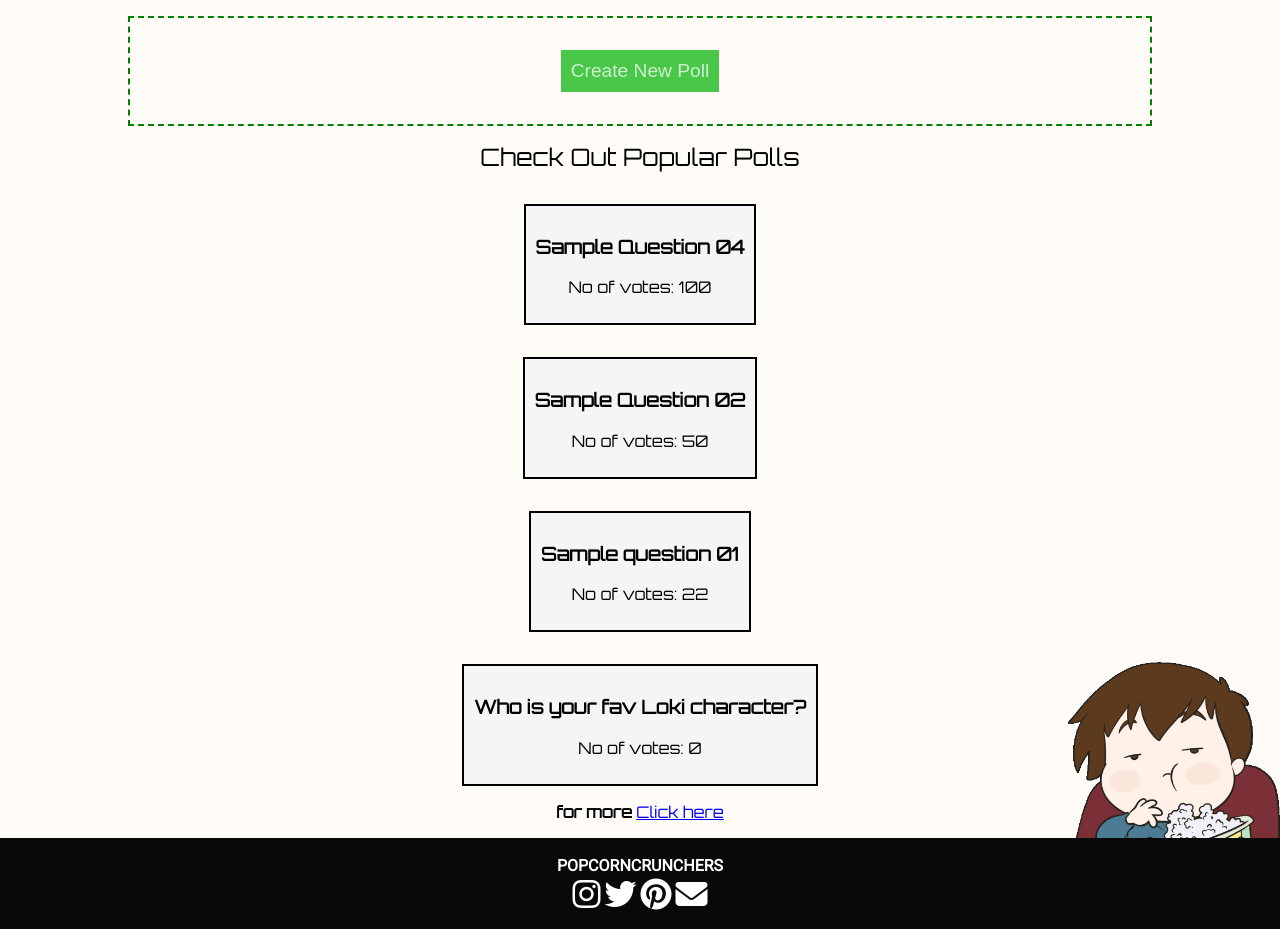
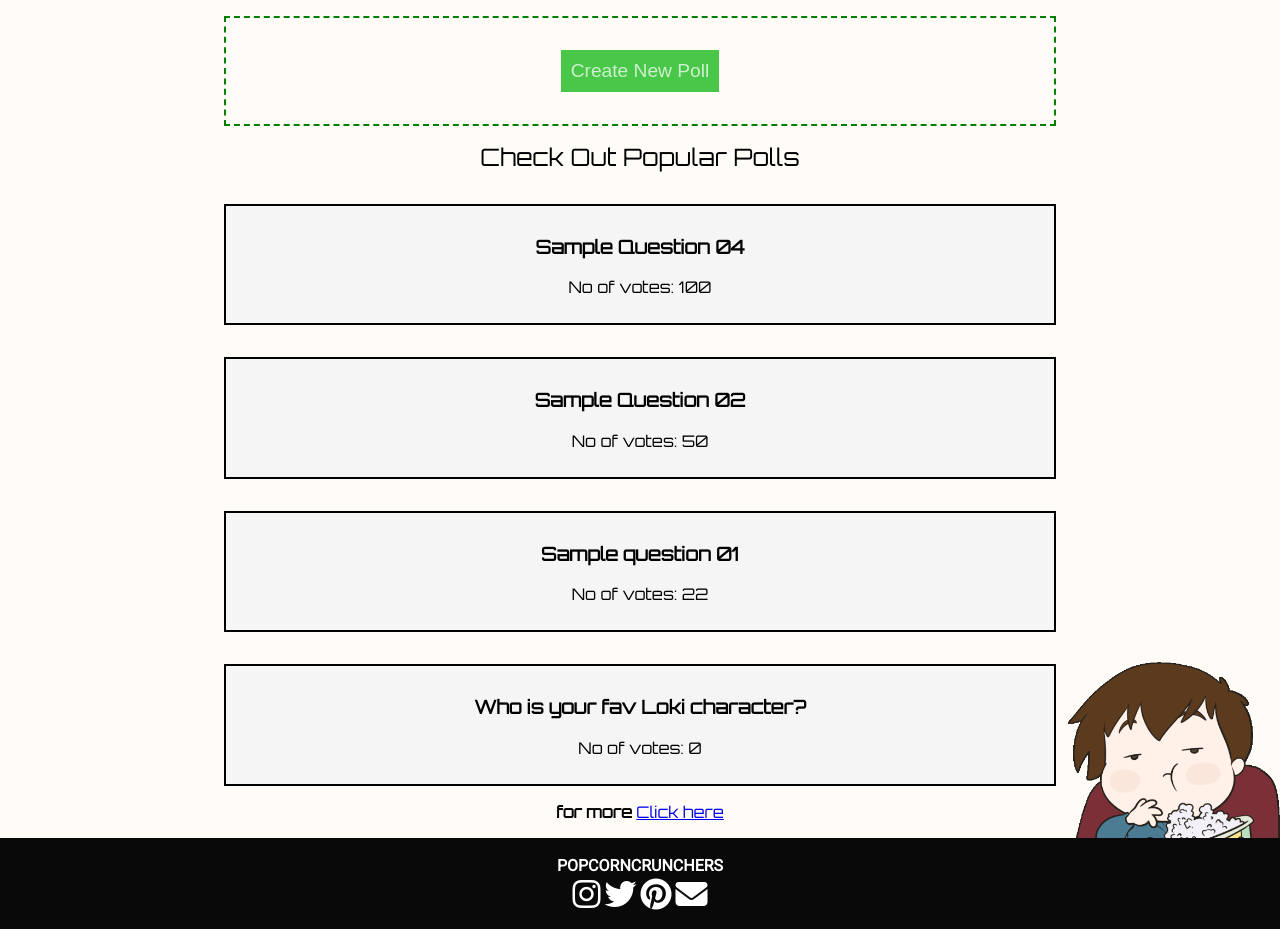
Before and after one commit to MrHope03/CatchCINI, a PHP site: page /poll_home.php in a window 1280 px wide. Shown: the part 240-1169 px from the top of the page. Run offline with PHP 8.4, Linux system fonts and the light colour scheme; data comes from the database, SQL or seed files in the repository; some libraries are stand-ins or nearby versions; some web fonts are replaced.

Commit message:
A correction

```diff
--- a/Polling-Site/box-arrange.css
+++ b/Polling-Site/box-arrange.css
@@ -6,7 +6,7 @@
 }
 .box{
     margin: 1em auto;
-    max-width: 80%;
+    width: 65%;
 }
 /* The POLL box styling */
 .item{
--- a/Polling-Site/main-template.css
+++ b/Polling-Site/main-template.css
@@ -93,7 +93,7 @@ html,body{
 .box{
     border: 2px solid black;
     margin: 1.5em auto;
-    max-width: 80%;
+    width: 65%;
     color: black;
     font-family: 'Orbitron',sans-serif;
 }
```
